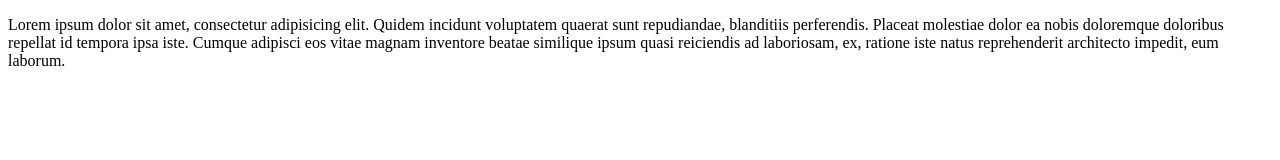
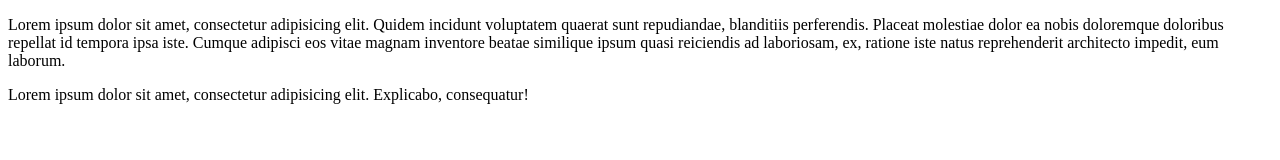
Before and after one commit to B4zZinGa/platynowa.github.io, a plain HTML site: page index.html in a window 1280 px wide. Drawn offline with Linux system fonts and the light colour scheme.

Commit message:
pierwsza zmiana

```diff
--- a/index.html
+++ b/index.html
@@ -8,7 +8,7 @@
 
    <p>Lorem ipsum dolor sit amet, consectetur adipisicing elit. Quidem incidunt voluptatem quaerat sunt repudiandae, blanditiis perferendis. Placeat molestiae dolor ea nobis doloremque doloribus repellat id tempora ipsa iste. Cumque adipisci eos vitae magnam inventore beatae similique ipsum quasi reiciendis ad laboriosam, ex, ratione iste natus reprehenderit architecto impedit, eum laborum.</p>
 
-
+   <div>Lorem ipsum dolor sit amet, consectetur adipisicing elit. Explicabo, consequatur!</div>
 
 </body>
 </html>
```
